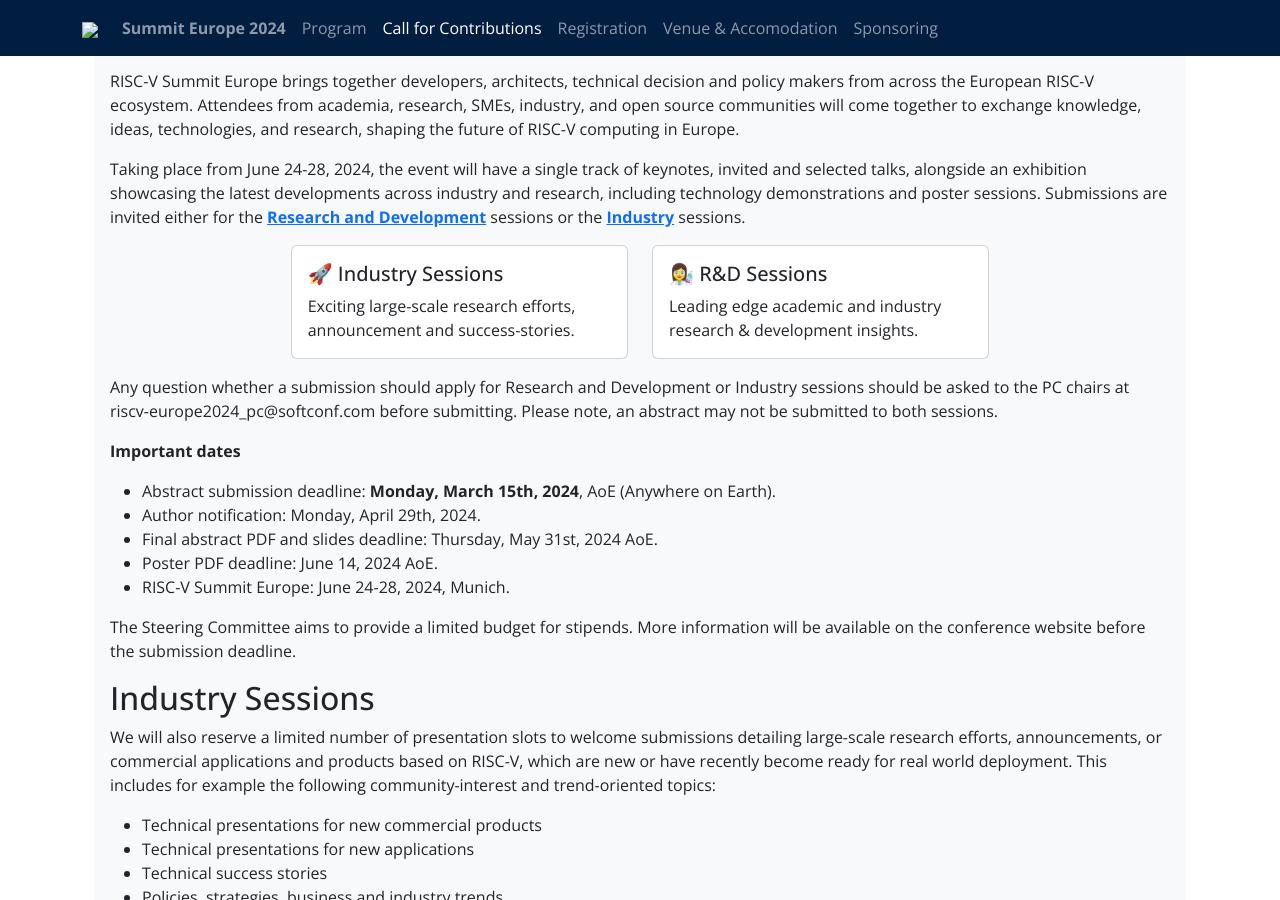
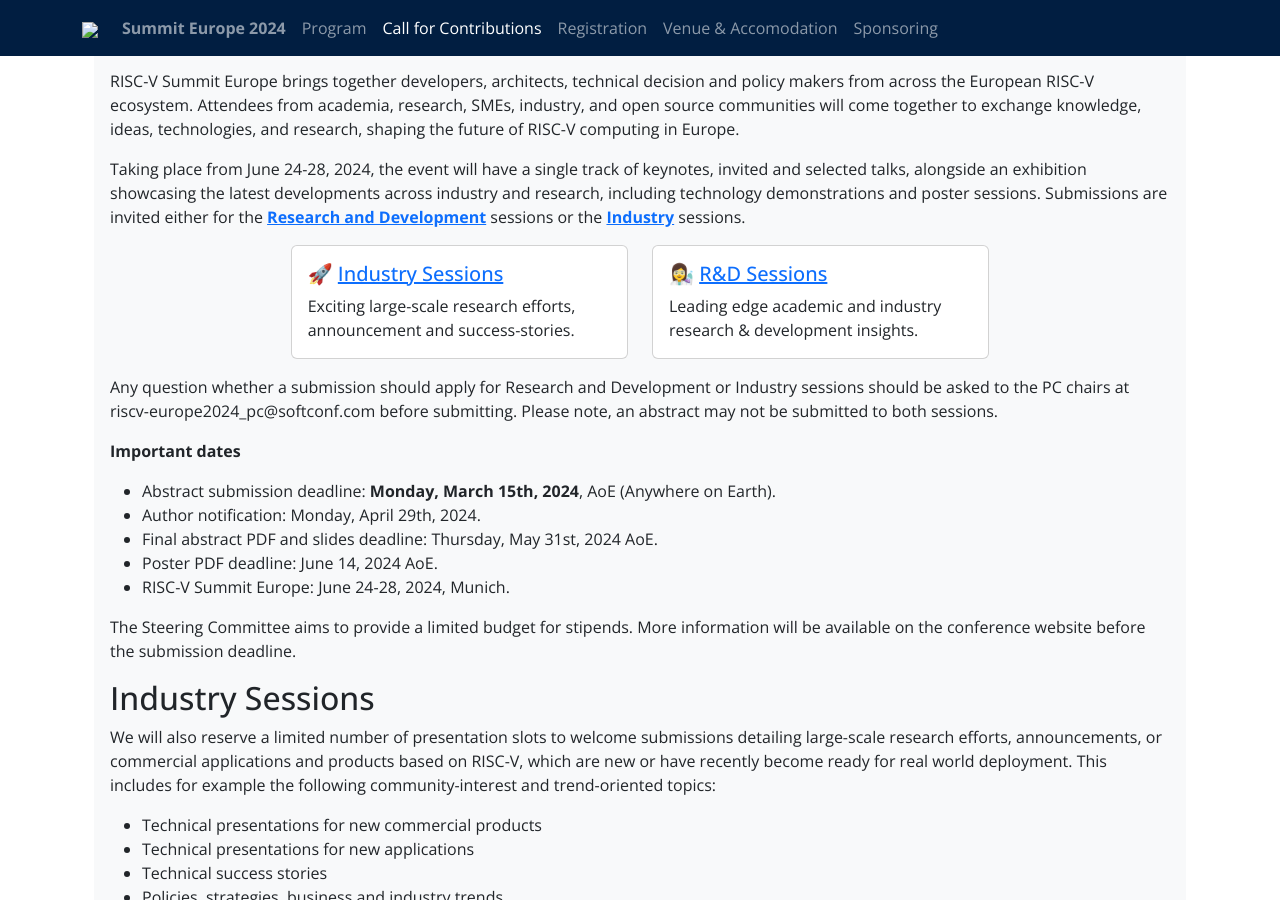
Before and after one commit to riscv-europe/summit-website-development, a Jekyll site: the page built from summit/2024/cfp.md, in a window 1280 px wide and 900 px high, scrolled down 519 px. Built offline with Jekyll 4.4.1, drawn with Linux system fonts in a browser that asks for light colours; some of the changed lines change nothing that is shown.

Commit message:
Links in CfP boxes

```diff
--- a/summit/2024/cfp.md
+++ b/summit/2024/cfp.md
@@ -29,7 +29,7 @@
   <div class="col-sm-4">
     <div class="card">
       <div class="card-body">
-        <h5 class="card-title">🚀 Industry Sessions</h5>
+        <h5 class="card-title">🚀 <a href="#industry-sessions">Industry Sessions</a></h5>
         <p class="card-text">Exciting large-scale research efforts, announcement and success-stories.</p>
       </div>
     </div>
@@ -37,7 +37,7 @@
   <div class="col-sm-4">
     <div class="card">
       <div class="card-body">
-        <h5 class="card-title">👩‍🔬 R&D Sessions</h5>
+        <h5 class="card-title">👩‍🔬 <a href="#research-and-development-rd-sessions">R&D Sessions</a></h5>
         <p class="card-text">Leading edge academic and industry research & development insights.</p>
       </div>
     </div>
```
